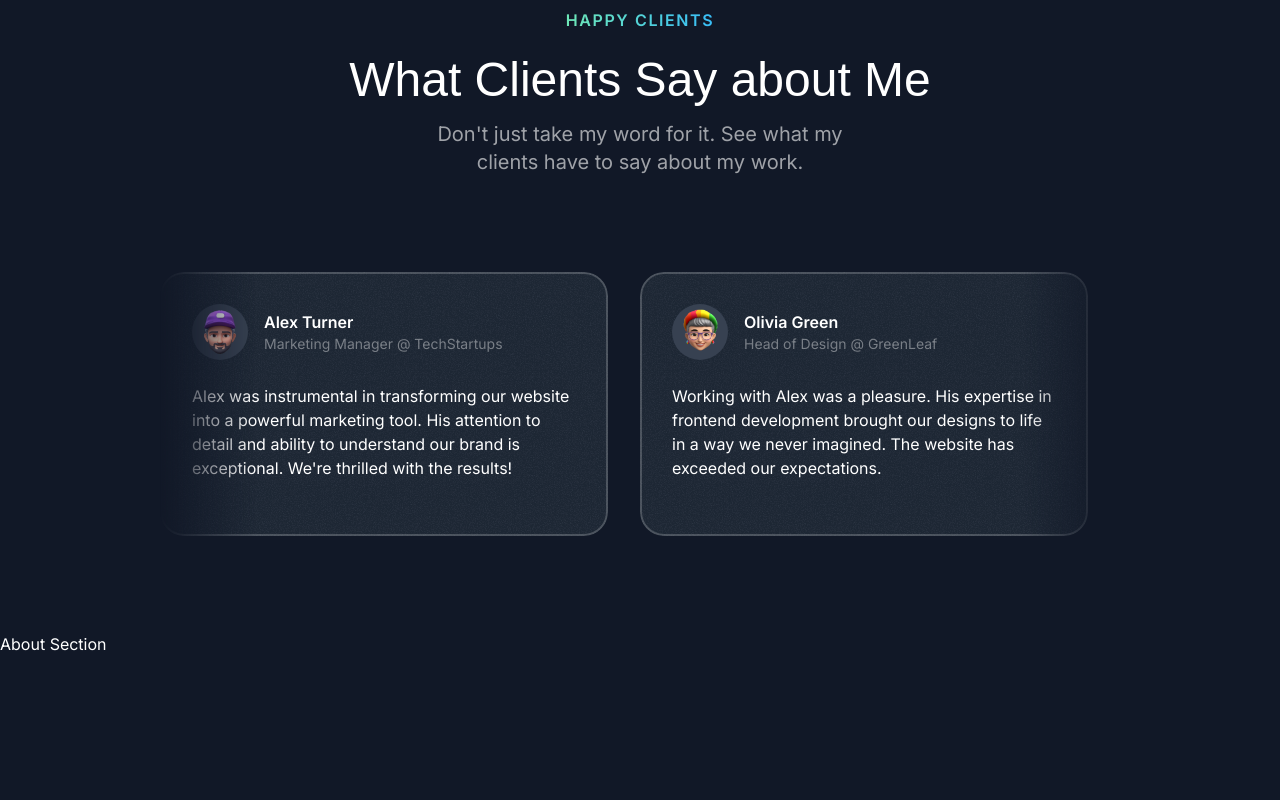
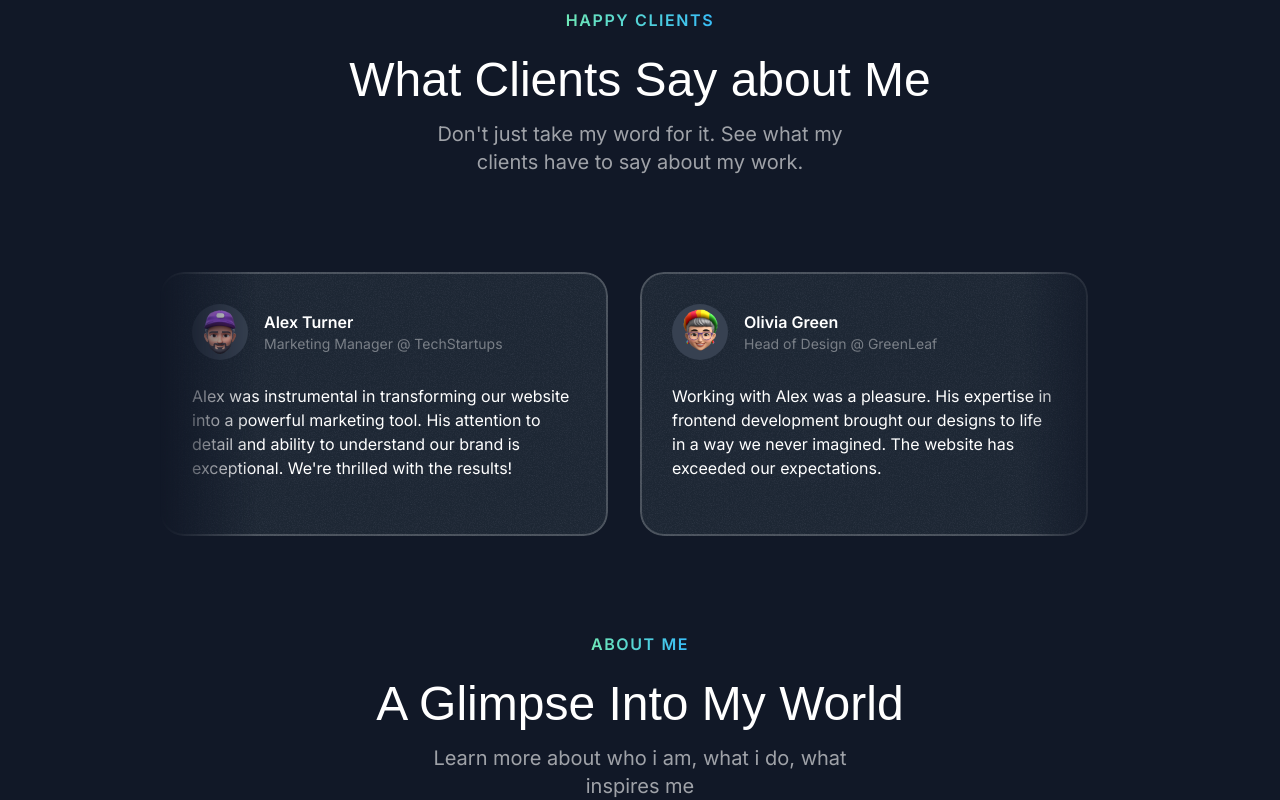
Before and after one commit to MorhafGhziel/frontend-tribe-portofolio, a Next.js app: page / in a window 1280 px wide. Shown: the part 3284-4084 px from the top of the page. Before the commit the page ends 3940 px from the top, so only its background shows below. Built offline with nearby package versions, Linux system fonts and the light colour scheme; a web font is replaced by a local one.

Commit message:
added the ssection header

```diff
--- a/src/sections/About.tsx
+++ b/src/sections/About.tsx
@@ -1,3 +1,13 @@
+import SectionHeader from "@/components/SectionHeader";
+
 export const AboutSection = () => {
-  return <div>About Section</div>;
+  return (
+    <div className="">
+      <SectionHeader
+        title="ABOUT ME"
+        eyebrow="A Glimpse Into My World"
+        description="Learn more about who i am, what i do, what inspires me"
+      />
+    </div>
+  );
 };
```
